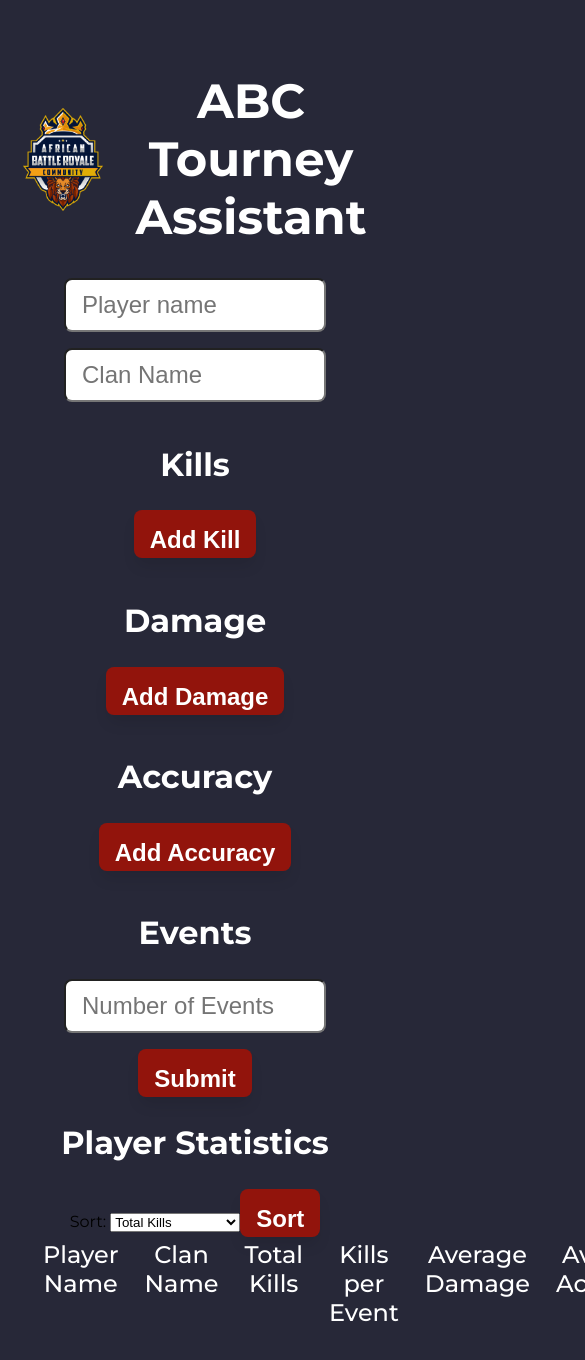
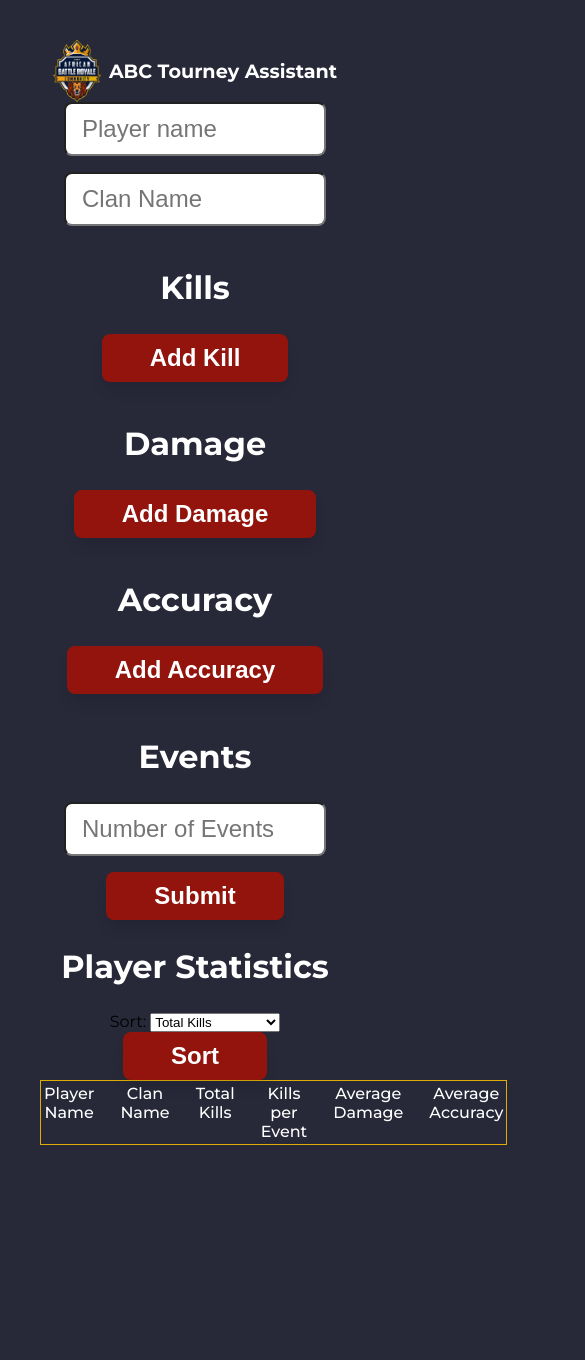
Before and after one commit to TheTreeveloper/Tourney-assistant, a React (Vite) app: page / in a window 390 px wide. Shown: the top 1360 px of the page, 585 px wide, since content can reach past the window. After the commit the page ends 1185 px from the top, so only its background shows below. Built offline with nearby package versions, Linux system fonts and the light colour scheme.

Commit message:
updated styling for table, logo and added media query

```diff
--- a/src/components/StatsForm.module.css
+++ b/src/components/StatsForm.module.css
@@ -2,11 +2,11 @@
     display: flex;
     align-items: center;
     justify-content: center;
-    gap: 2rem;
+    gap: 0.5rem;
 }
 
 .header img {
-    width: 5rem;
+    width: 3rem;
 }
 
 .form {
@@ -26,7 +26,7 @@
 }
 
 h1 {
-    font-size: 3rem;
+    font-size: 1.2rem;
     font-weight: 700;
     color: white;
 }
@@ -43,6 +43,11 @@ p {
     font-weight: 400;
 }
 
+table {
+    width: 3rem;
+    border: 0.1rem solid #e0ad06;
+}
+
 tr {
     display: flex;
     flex-direction: row;
@@ -53,7 +58,7 @@ tr {
 }
 
 th {
-    font-size: 1.5rem;
+    font-size: 1rem;
     font-weight: 500;
 }
 
@@ -67,7 +72,8 @@ th {
     color: white;
     font-size: 1.5rem;
     font-weight: 700;
-    padding: 1rem;
+    padding:0 3rem;
+    text-align: center;
     cursor: pointer;
 }
 
@@ -84,3 +90,22 @@ th {
 .kills {
 
 }
+
+
+@media only screen and (min-width: 600px) {
+    .header {
+        gap: 2rem;
+    }
+
+    h1 {
+        font-size: 3rem;
+    }
+
+    .header img {
+        width: 5rem;
+    }
+
+    th {
+        font-size: 1.5rem;
+    }
+}
```
